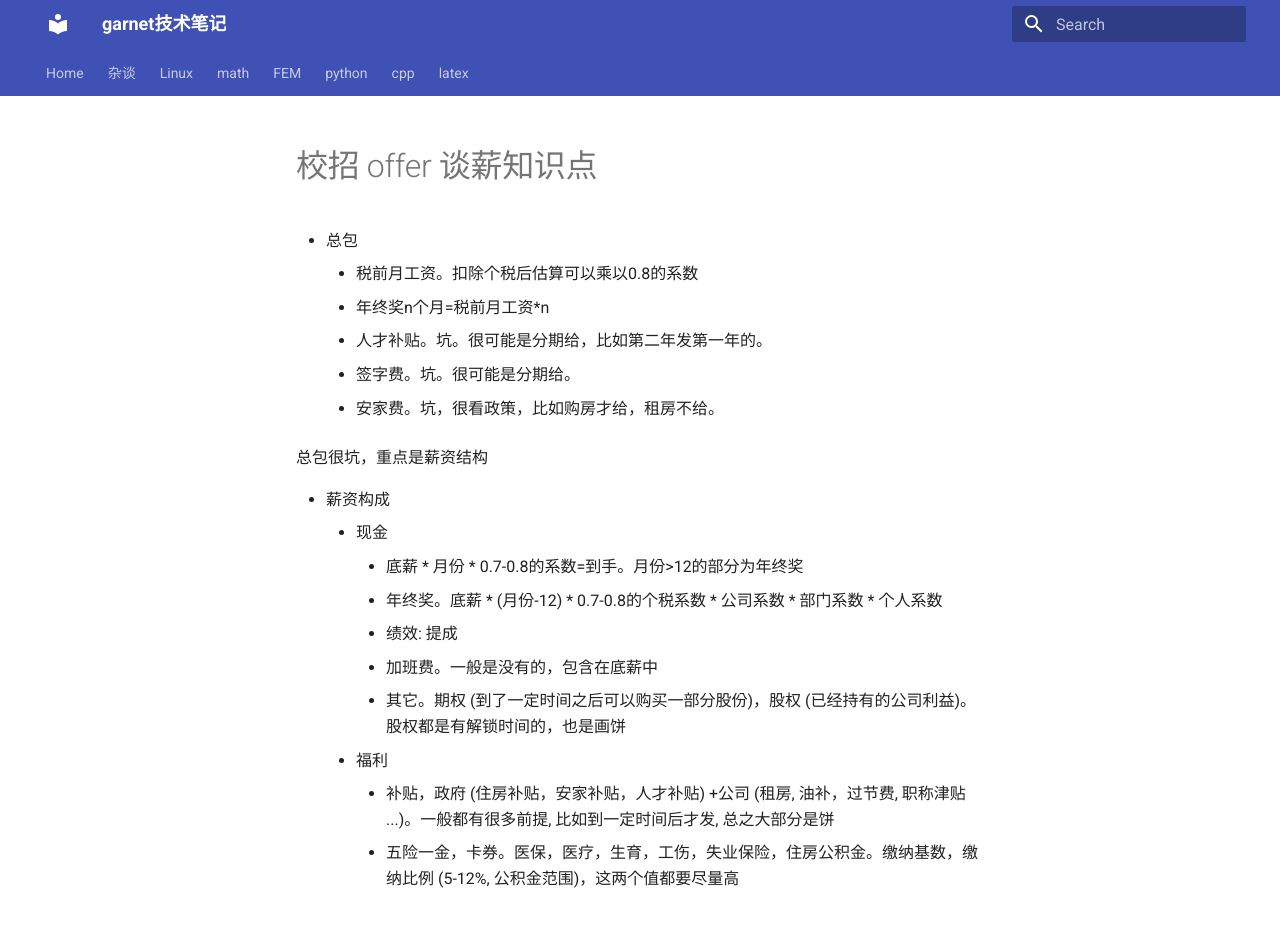
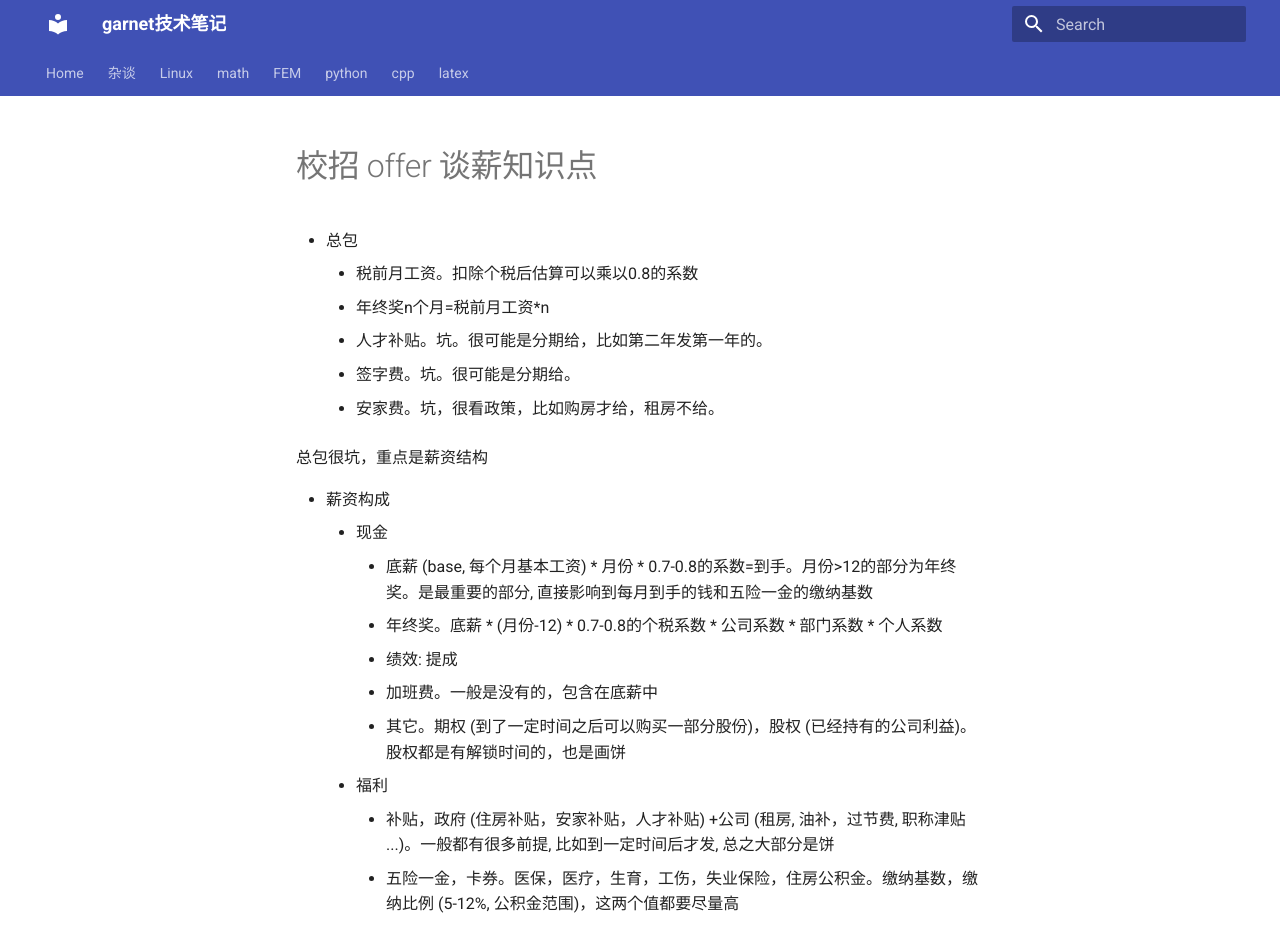
Before and after one commit to ymma98/technotes, an MkDocs documentation site: the page built from docs/杂谈/校招offer谈薪知识点.md, in a window 1280 px wide and 957 px high. Shown: the top 952 px of the window. Built offline with MkDocs 1.6.1 and Material for MkDocs 9.7.7, drawn with Linux system fonts in a browser that asks for light colours.

Commit message:
docs/杂谈/校招offer谈薪知识点.md updated from https://stackedit.cn/

```diff
--- a/docs/杂谈/校招offer谈薪知识点.md
+++ b/docs/杂谈/校招offer谈薪知识点.md
@@ -11,7 +11,7 @@
 
 * 薪资构成
 	* 现金
-		* 底薪 * 月份 * 0.7-0.8的系数=到手。月份>12的部分为年终奖
+		* 底薪 (base, 每个月基本工资) * 月份 * 0.7-0.8的系数=到手。月份>12的部分为年终奖。是最重要的部分, 直接影响到每月到手的钱和五险一金的缴纳基数
 		* 年终奖。底薪 * (月份-12) * 0.7-0.8的个税系数 * 公司系数 * 部门系数 * 个人系数
 		* 绩效: 提成
 		* 加班费。一般是没有的，包含在底薪中
```
Also changed, not shown: other parts of docs/杂谈/校招offer谈薪知识点.md (+2 -1 lines).
